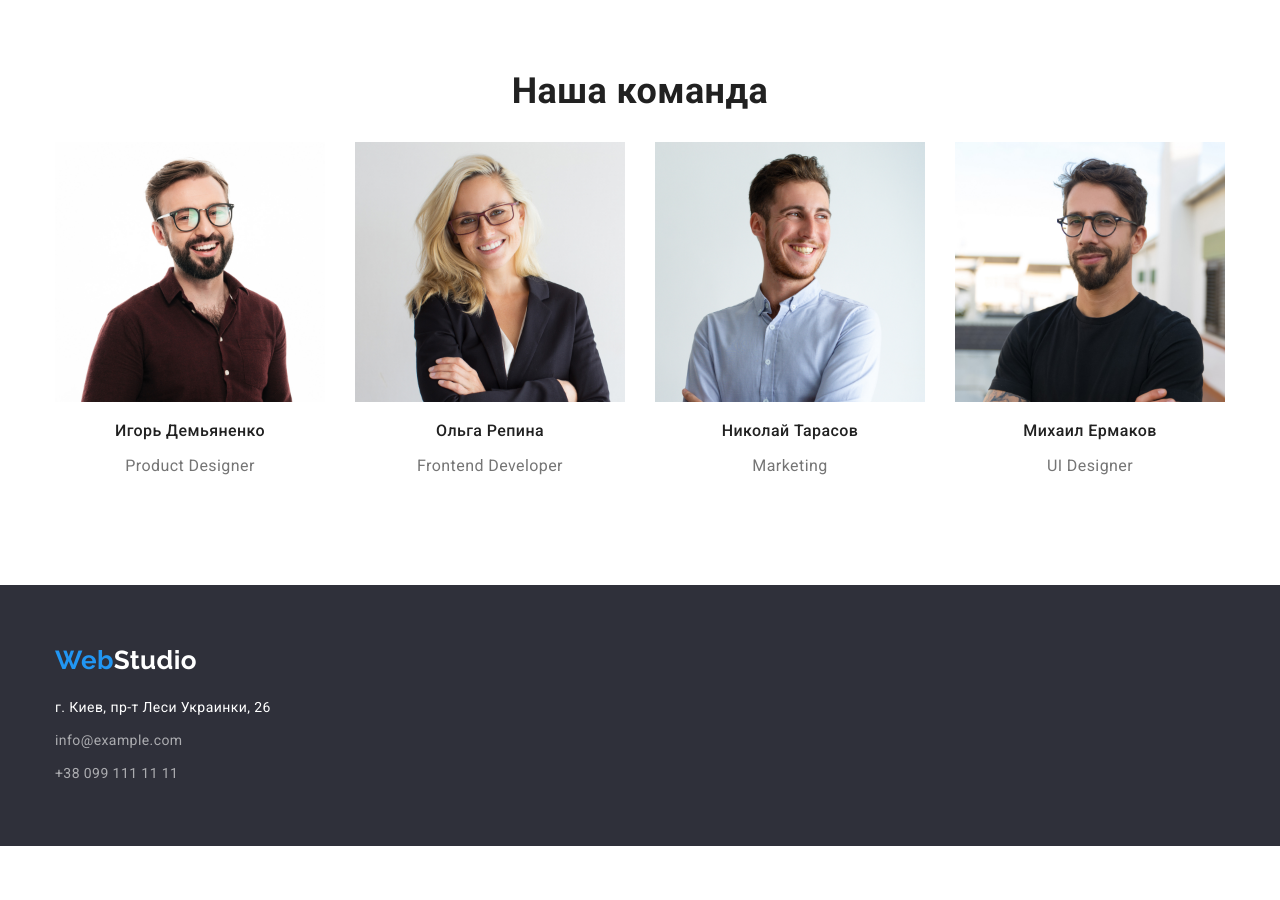
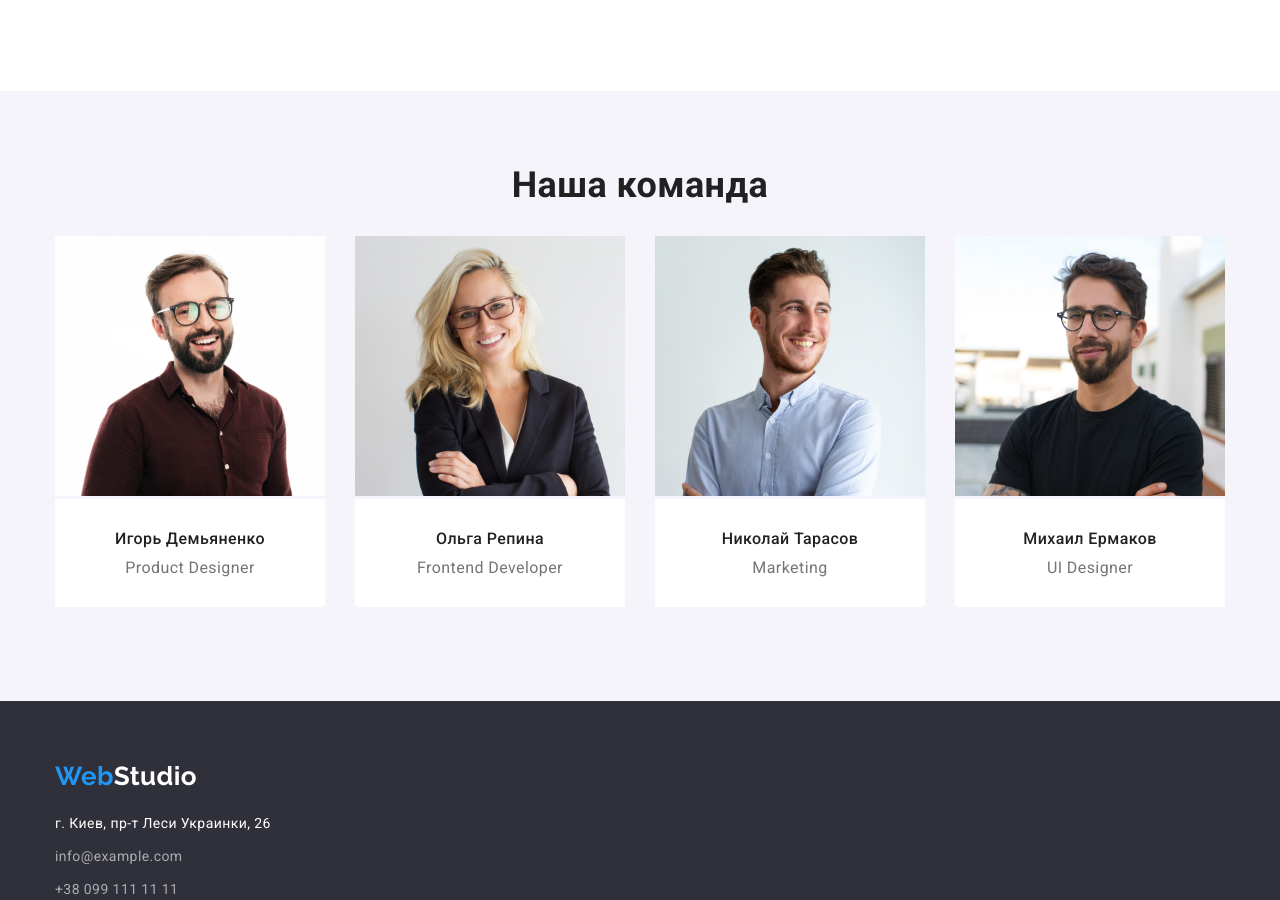
Before and after one commit to AlyonaYaroshenko/goit-markup-hw-03, a plain HTML site: page index.html in a window 1280 px wide. Shown: the part 1317-2217 px from the top of the page. Before the commit the page ends 2163 px from the top, so only its background shows below. Drawn offline with nearby package versions, Linux system fonts and the light colour scheme.

Commit message:
finished flex of index page

```diff
--- a/css/style.css
+++ b/css/style.css
@@ -170,13 +170,6 @@ body {
   background-color: var(--accent-color);
 }
 
-/* advantages */
-/* .h2,
-.h1 {
-  margin: 0px;
-  padding: 0px;
-} */
-
 .visually-hidden {
   position: absolute;
   clip: rect (0 0 0 0);
@@ -228,7 +221,7 @@ body {
   display: flex;
   margin-left: 0px;
   margin-right: 0px;
-  margin-bottom: 94px;
+  padding-bottom: 94px;
 }
 
 .features-list > .features-photos:not(:last-child) {
@@ -244,21 +237,38 @@ body {
 }
 
 /* team */
+.team {
+  padding-top: 94px;
+  padding-bottom: 94px;
+  background-color: var(--button-background);
+}
 
 .team-title {
   margin-top: 0px;
   margin-bottom: 50px;
 }
 
-.team-list {
+.team-photos {
   display: inline-block;
-  display: flex;
-  margin-top: 0px;
-  margin-bottom: 94px;
 }
 
-.team-list > .team-photos:not(:last-child) {
-  margin-right: 30px;
+.team-list {
+  display: flex;
+  flex-wrap: wrap;
+}
+
+.caption {
+  width: 270px;
+  background-color: var(--white-color);
+  margin: 0px;
+  padding-top: 30px;
+  padding-bottom: 30px;
+  border: 0px;
+  border-radius: 0px 0px 4px 4px;
+}
+
+.team-list > .team-photos:not(:first-child) {
+  margin-left: 30px;
 }
 
 .team-names {
@@ -266,6 +276,7 @@ body {
   font-size: 16px;
   line-height: 1.19;
   text-align: center;
+  margin: 0px 0px 10px 0px;
 }
 
 .position {
@@ -273,6 +284,7 @@ body {
   line-height: 1.19;
   text-align: center;
   color: var(--main-text-color);
+  margin: 0px;
 }
 
 /* footer */
--- a/index.html
+++ b/index.html
@@ -100,7 +100,7 @@
             </div>
         </section>
  <!-- Our team -->
-        <section>
+        <section class="team">
           <div class="container">
             <h2 class="team-title">Наша команда</h2>
               <ul class="team-list">
@@ -109,32 +109,40 @@
                         <img src="images/img-4.jpg"
                        alt="фото Игоря Демьяненко" width="270"/>
                        </a>
+                       <div class="caption">
                        <h3 class="team-names">Игорь Демьяненко</h3>
                        <p class="position">Product Designer</p>
+                      </div>
                   </li>
                   <li class="team-photos">
                     <a href="">
                         <img src="images/img-5.jpg"
                        alt="фото Ольги Репиной" width="270"/>
                     </a>
+                    <div class="caption">
                        <h3 class="team-names">Ольга Репина</h3>
                        <p class="position">Frontend Developer</p>
+                      </div>
                   </li>
                   <li class="team-photos">
                     <a href="">
                         <img src="images/img-6.jpg"
                         alt="фото Николая Тарасова" width="270"/>
                      </a>
+                     <div class="caption">
                        <h3 class="team-names">Николай Тарасов</h3>
                        <p class="position">Marketing</p>
+                      </div>
                   </li>
                   <li class="team-photos">
                     <a href="">
                         <img src="images/img-7.jpg"
                         alt="фото Михаила Ермакова" width="270"/>
                     </a>
+                    <div class="caption">
                         <h3 class="team-names">Михаил Ермаков</h3>
                         <p class="position">UI Designer</p>
+                        </div>
                  </li>
               </ul>
               </div>
```
